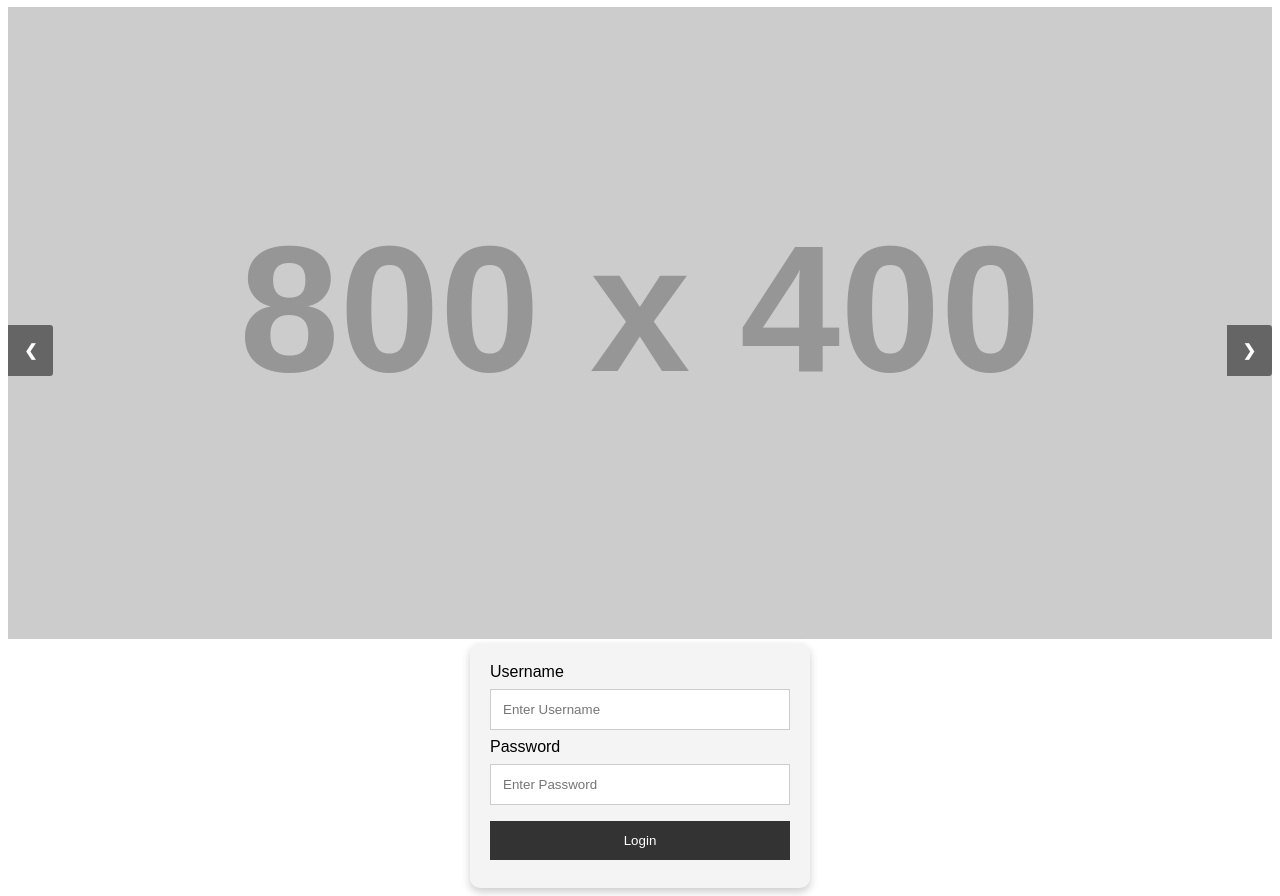
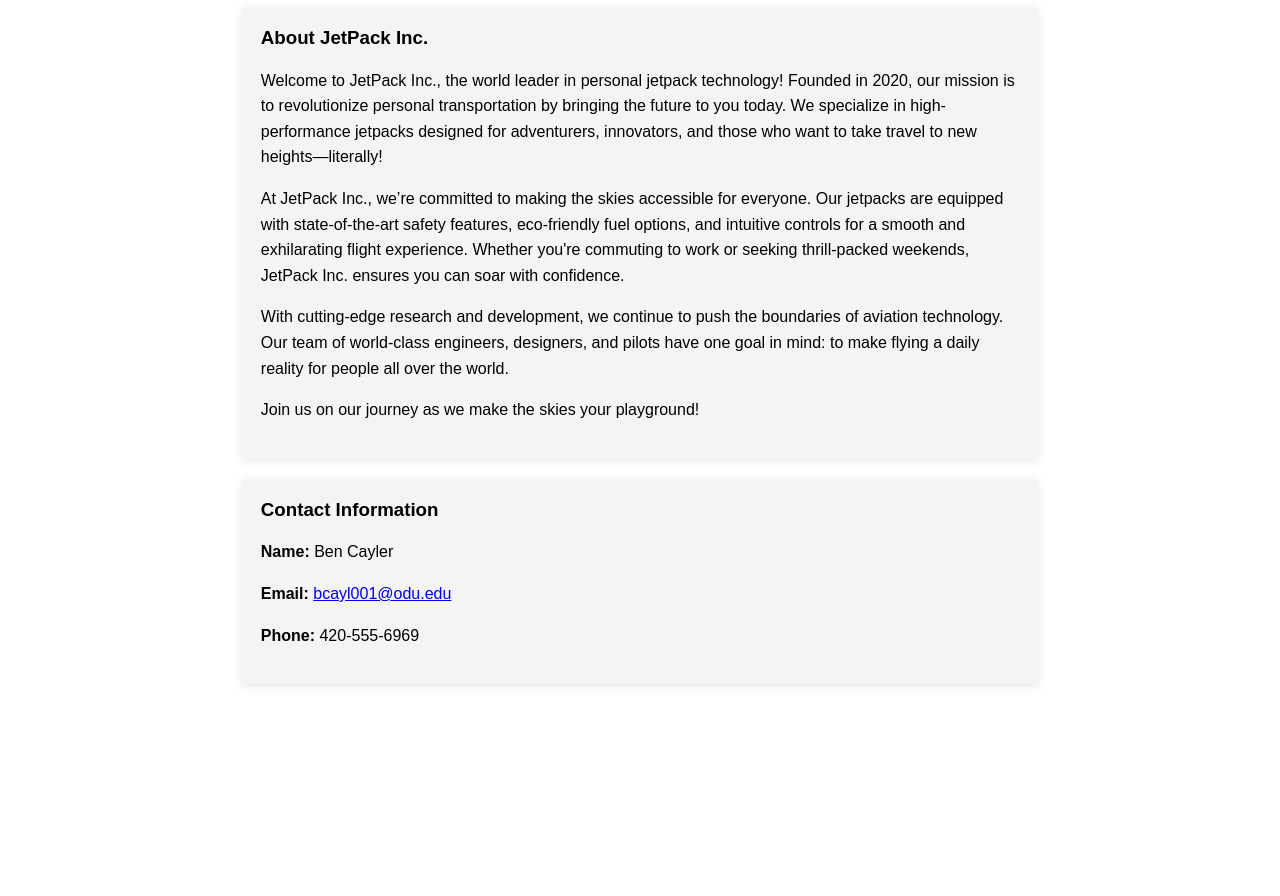
Before and after one commit to Bencayler/Bencayler.github.io, a plain HTML site: page index.html in a window 1280 px wide. Shown: the part 127-1023 px from the top of the page. After the commit the page ends 831 px from the top, so only its background shows below. Drawn offline with Linux system fonts and the light colour scheme; placeholder pictures from the web are drawn by us.

Commit message:
Update index.html

```diff
--- a/index.html
+++ b/index.html
@@ -3,7 +3,7 @@
 <head>
   <meta charset="UTF-8">
   <meta name="viewport" content="width=device-width, initial-scale=1.0">
-  <title>Homework Website</title>
+  <title>JetPack Inc. - The Future of Personal Aviation</title>
   <style>
     body {
       font-family: Arial, sans-serif;
@@ -58,6 +58,38 @@
     .dropdown:hover .dropdown-content {
       display: block;
     }
+    .dropdown:hover .dropbtn {
+      background-color: #555;
+    }
+
+    /* Nested dropdown styling */
+    .dropdown-submenu {
+      position: relative;
+    }
+    .dropdown-submenu .dropdown-content {
+      top: 0;
+      left: 100%;
+      margin-left: 1px;
+    }
+    .dropdown-submenu:hover .dropdown-content {
+      display: block;
+    }
+
+    /* Contact and About Us section styling */
+    .content-section {
+      padding: 20px;
+      background-color: #f4f4f4;
+      border-radius: 5px;
+      width: 60%;
+      margin: 20px auto;
+      box-shadow: 0 2px 10px rgba(0, 0, 0, 0.1);
+    }
+    .content-section h3 {
+      margin-top: 0;
+    }
+    .content-section p {
+      line-height: 1.6;
+    }
   </style>
 </head>
 <body>
@@ -65,150 +97,74 @@
   <nav>
     <a href="#home">Home</a>
     <a href="#about">About</a>
+
+    <!-- First Dropdown: Services -->
     <div class="dropdown">
-      <button class="dropbtn">More
+      <button class="dropbtn">Services
         <i class="fa fa-caret-down"></i>
       </button>
       <div class="dropdown-content">
-        <a href="#services">Services</a>
-        <a href="#contact">Contact</a>
+        <a href="#web-development">Web Development</a>
+        <a href="#mobile-apps">Mobile Apps</a>
+        <a href="#seo">SEO Optimization</a>
+
+        <!-- Nested Dropdown (submenu) -->
+        <div class="dropdown-submenu">
+          <a href="#">More Services</a>
+          <div class="dropdown-content">
+            <a href="#content-creation">Content Creation</a>
+            <a href="#marketing">Digital Marketing</a>
+            <a href="#support">Customer Support</a>
+          </div>
+        </div>
       </div>
     </div>
+
+    <!-- Second Dropdown: Products -->
+    <div class="dropdown">
+      <button class="dropbtn">Products
+        <i class="fa fa-caret-down"></i>
+      </button>
+      <div class="dropdown-content">
+        <a href="#software">Software</a>
+        <a href="#hardware">Hardware</a>
+
+        <!-- Nested Dropdown (submenu) -->
+        <div class="dropdown-submenu">
+          <a href="#">More Products</a>
+          <div class="dropdown-content">
+            <a href="#accessories">Accessories</a>
+            <a href="#tools">Tools</a>
+            <a href="#gadgets">Gadgets</a>
+          </div>
+        </div>
+      </div>
+    </div>
+
+    <!-- Contact Dropdown -->
+    <a href="#contact">Contact</a>
   </nav>
 
-  <h1>Welcome to the Homework Website</h1>
+  <h1>Welcome to JetPack Inc.</h1>
 
-</body>
-</html>
+  <!-- About Us Section -->
+  <div id="about" class="content-section">
+    <h3>About JetPack Inc.</h3>
+    <p>Welcome to JetPack Inc., the world leader in personal jetpack technology! Founded in 2020, our mission is to revolutionize personal transportation by bringing the future to you today. We specialize in high-performance jetpacks designed for adventurers, innovators, and those who want to take travel to new heights—literally!</p>
 
+    <p>At JetPack Inc., we’re committed to making the skies accessible for everyone. Our jetpacks are equipped with state-of-the-art safety features, eco-friendly fuel options, and intuitive controls for a smooth and exhilarating flight experience. Whether you're commuting to work or seeking thrill-packed weekends, JetPack Inc. ensures you can soar with confidence.</p>
 
-<!DOCTYPE html>
-<html lang="en">
-<head>
-  <meta charset="UTF-8">
-  <meta name="viewport" content="width=device-width, initial-scale=1.0">
-  <style>
-    .slideshow-container {
-      position: relative;
-      max-width: 100%;
-      margin: auto;
-    }
-    .slides {
-      display: none;
-    }
-    img {
-      width: 100%;
-      height: auto;
-    }
-    .prev, .next {
-      cursor: pointer;
-      position: absolute;
-      top: 50%;
-      width: auto;
-      padding: 16px;
-      color: white;
-      background-color: rgba(0,0,0,0.5);
-      font-weight: bold;
-      transition: 0.6s ease;
-      border-radius: 0 3px 3px 0;
-    }
-    .next {
-      right: 0;
-    }
-    .prev {
-      left: 0;
-    }
-  </style>
-</head>
-<body>
+    <p>With cutting-edge research and development, we continue to push the boundaries of aviation technology. Our team of world-class engineers, designers, and pilots have one goal in mind: to make flying a daily reality for people all over the world.</p>
 
-  <div class="slideshow-container">
-    <div class="slides">
-      <img src="https://via.placeholder.com/800x400?text=Slide+1" alt="Slide 1">
-    </div>
-    <div class="slides">
-      <img src="https://via.placeholder.com/800x400?text=Slide+2" alt="Slide 2">
-    </div>
-    <div class="slides">
-      <img src="https://via.placeholder.com/800x400?text=Slide+3" alt="Slide 3">
-    </div>
-    <a class="prev" onclick="plusSlides(-1)">&#10094;</a>
-    <a class="next" onclick="plusSlides(1)">&#10095;</a>
+    <p>Join us on our journey as we make the skies your playground!</p>
   </div>
 
-  <script>
-    let slideIndex = 0;
-    showSlides();
-
-    function showSlides() {
-      let slides = document.getElementsByClassName("slides");
-      for (let i = 0; i < slides.length; i++) {
-        slides[i].style.display = "none";
-      }
-      slideIndex++;
-      if (slideIndex > slides.length) {slideIndex = 1}
-      slides[slideIndex-1].style.display = "block";
-      setTimeout(showSlides, 2000); // Change image every 2 seconds
-    }
-
-    function plusSlides(n) {
-      slideIndex += n - 1;
-      showSlides();
-    }
-  </script>
-
-</body>
-</html>
-
-
-<!DOCTYPE html>
-<html lang="en">
-<head>
-  <meta charset="UTF-8">
-  <meta name="viewport" content="width=device-width, initial-scale=1.0">
-  <style>
-    .login-container {
-      max-width: 300px;
-      padding: 20px;
-      margin: auto;
-      background-color: #f4f4f4;
-      border-radius: 10px;
-      box-shadow: 0 4px 8px rgba(0, 0, 0, 0.2);
-    }
-    input[type=text], input[type=password] {
-      width: 100%;
-      padding: 12px;
-      margin: 8px 0;
-      display: inline-block;
-      border: 1px solid #ccc;
-      box-sizing: border-box;
-    }
-    button {
-      background-color: #333;
-      color: white;
-      padding: 12px;
-      margin: 8px 0;
-      border: none;
-      width: 100%;
-      cursor: pointer;
-    }
-    button:hover {
-      background-color: #555;
-    }
-  </style>
-</head>
-<body>
-
-  <div class="login-container">
-    <form action="/submit-login" method="post">
-      <label for="uname">Username</label>
-      <input type="text" id="uname" name="uname" placeholder="Enter Username" required>
-
-      <label for="psw">Password</label>
-      <input type="password" id="psw" name="psw" placeholder="Enter Password" required>
-
-      <button type="submit">Login</button>
-    </form>
+  <!-- Contact Information Section -->
+  <div id="contact" class="content-section">
+    <h3>Contact Information</h3>
+    <p><strong>Name:</strong> Ben Cayler</p>
+    <p><strong>Email:</strong> <a href="mailto:bcayl001@odu.edu">bcayl001@odu.edu</a></p>
+    <p><strong>Phone:</strong> 420-555-6969</p>
   </div>
 
 </body>
```
